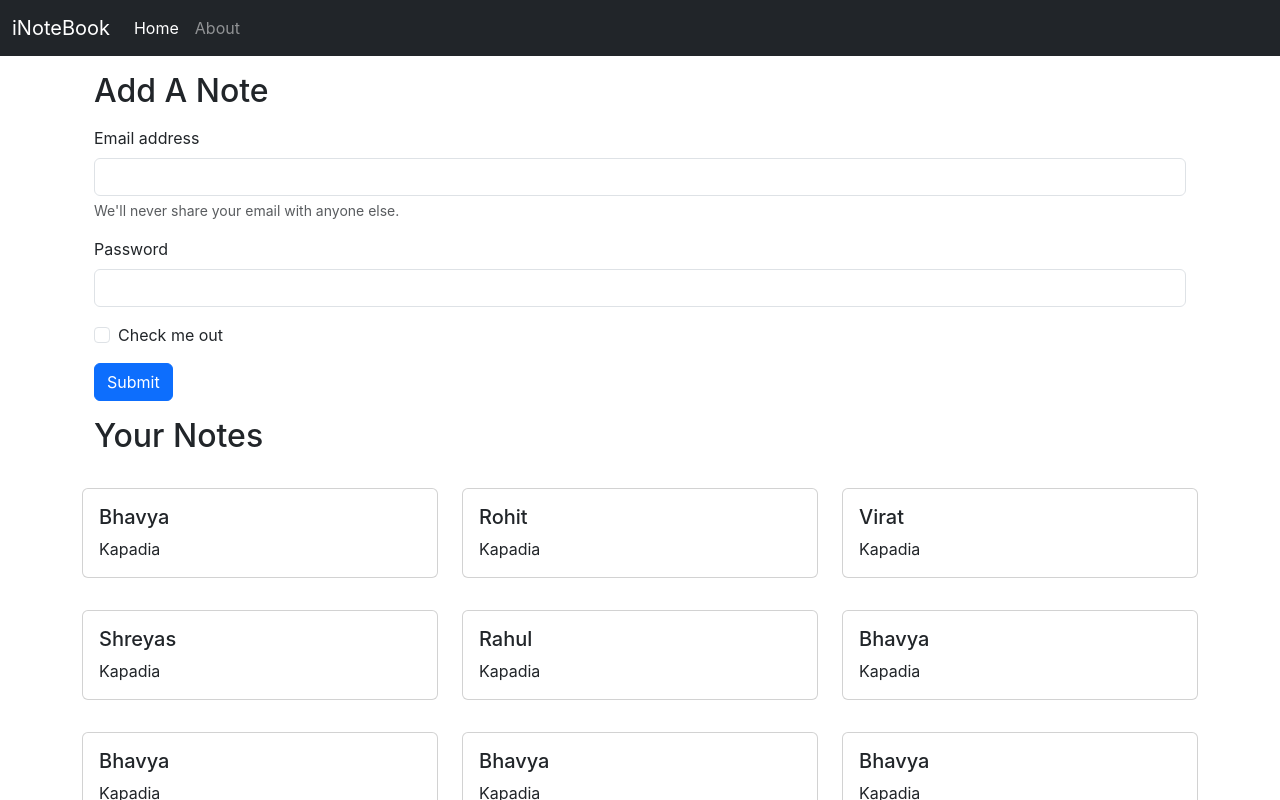
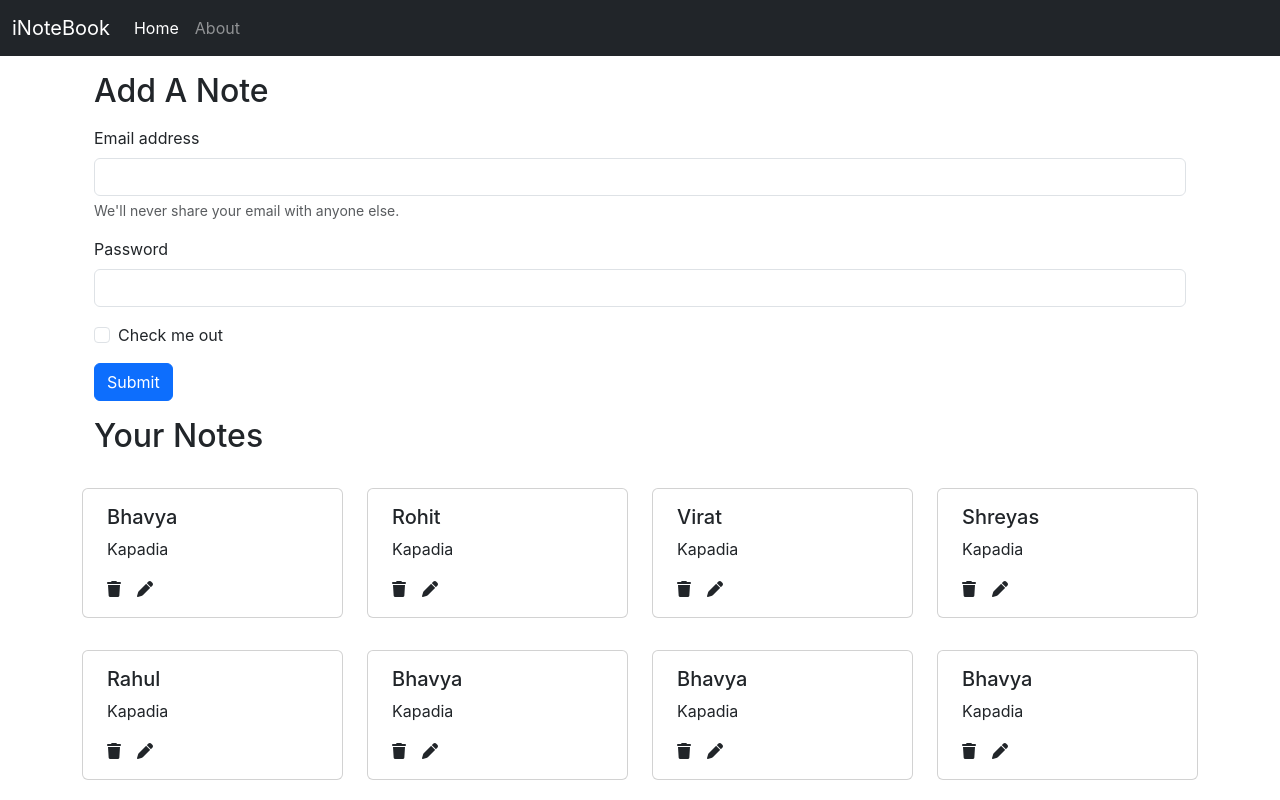
Before and after one commit to BKAPADIA04/inotebook, a React (Create React App) app: page / in a window 1280 px wide. Shown: the top 800 px of the page. Built offline with nearby package versions, Linux system fonts and the light colour scheme.

Commit message:
Font Awesome Used

```diff
--- a/public/index.html
+++ b/public/index.html
@@ -18,6 +18,8 @@
   <body>
     <noscript>You need to enable JavaScript to run this app.</noscript>
     <div id="root"></div>
+
+    <script src="https://kit.fontawesome.com/5a3c063fa0.js" crossorigin="anonymous"></script>
     <script src="https://cdn.jsdelivr.net/npm/bootstrap@5.3.1/dist/js/bootstrap.bundle.min.js" integrity="sha384-HwwvtgBNo3bZJJLYd8oVXjrBZt8cqVSpeBNS5n7C8IVInixGAoxmnlMuBnhbgrkm" crossorigin="anonymous"></script>
   </body>
 </html>
--- a/src/components/NotesItem.js
+++ b/src/components/NotesItem.js
@@ -4,12 +4,14 @@ export default function NotesItem(props) {
   const { note } = props;
 
   return (
-    <div className="col-md-4 my-3">
-      <div className="card">
+    <div className="col-md-3">
+      <div className="card my-3">
         <div className="card-body">
-          <h5 className="card-title">{note.title}</h5>
-          <p className="card-text">{note.description} </p>
-        </div>
+          <h5 className="card-title mx-2">{note.title}</h5>
+          <p className="card-text mx-2">{note.description}</p>
+          <i className="fa-solid fa-trash mx-2"></i>
+          <i className="fa-solid fa-pen mx-2"></i>
+          </div>
       </div>
     </div>
   );
--- a/src/index.css
+++ b/src/index.css
@@ -11,3 +11,7 @@ code {
   font-family: source-code-pro, Menlo, Monaco, Consolas, 'Courier New',
     monospace;
 }
+
+i {
+  cursor: pointer;
+}
```
